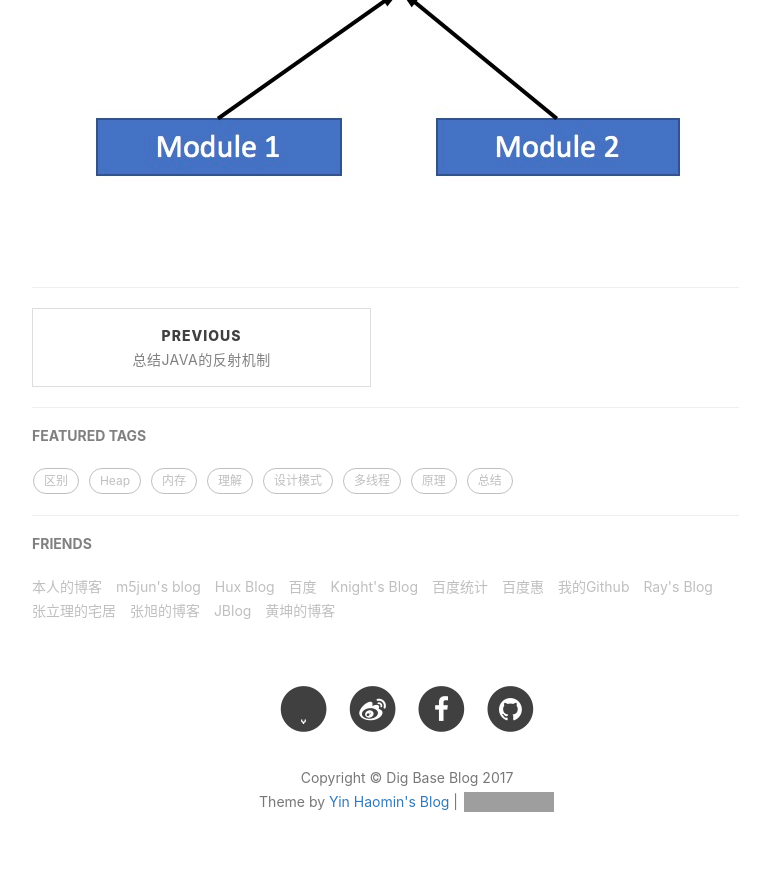
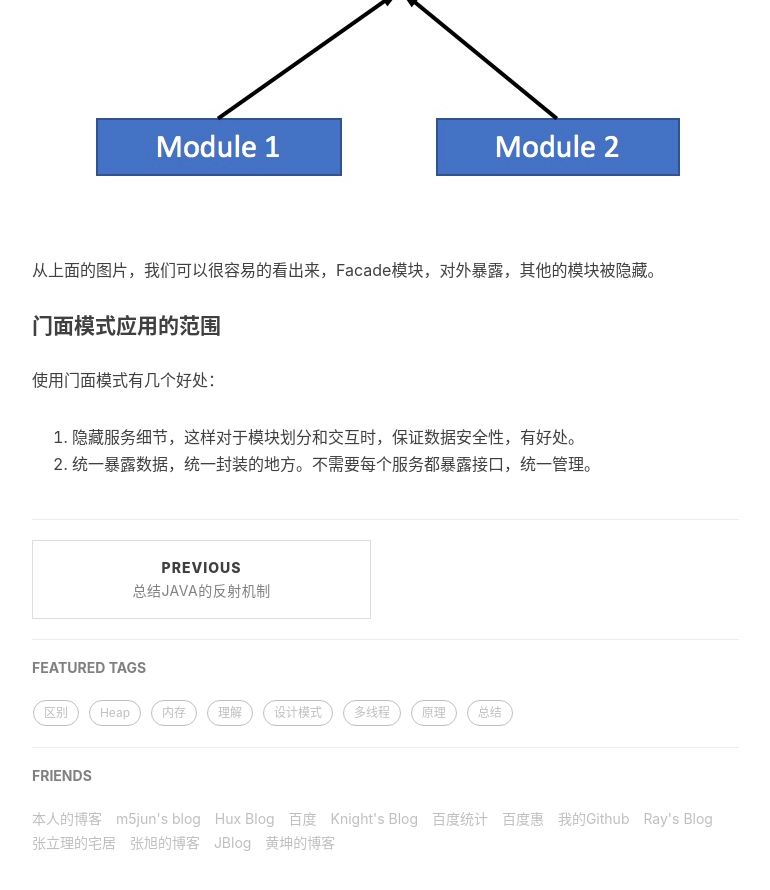
Before and after one commit to baiscjava/basicjava.github.io, a Jekyll site: the page built from _posts/2017-11-14-设计模式之门面模式.md, in a window 1280 px wide and 900 px high, scrolled down 820 px. Shown: the top 890 px of the window, without its empty margins (233-1003 px from the left). Built offline with Jekyll 4.4.1, drawn with Linux system fonts in a browser that asks for light colours; nearby versions of some CDN libraries; comment, search, counter and statistics services are not loaded; grey boxes are pictures that could not be loaded.

Commit message:
Update 2017-11-14-设计模式之门面模式.md

```diff
--- a/_posts/2017-11-14-设计模式之门面模式.md
+++ b/_posts/2017-11-14-设计模式之门面模式.md
@@ -12,3 +12,9 @@ tags:
 #### 门面模式的含义<br>
 简单来讲，这个模式封装聚合系统中各个模块的数据，不让多余的数据暴露出去。<br>
 ![gras](/images/designpattern/DesignPattern-FacedePattern.png)<br>
+从上面的图片，我们可以很容易的看出来，Facade模块，对外暴露，其他的模块被隐藏。<br>
+
+#### 门面模式应用的范围<br>
+使用门面模式有几个好处：<br>
+1. 隐藏服务细节，这样对于模块划分和交互时，保证数据安全性，有好处。<br>
+2. 统一暴露数据，统一封装的地方。不需要每个服务都暴露接口，统一管理。<br>
```
